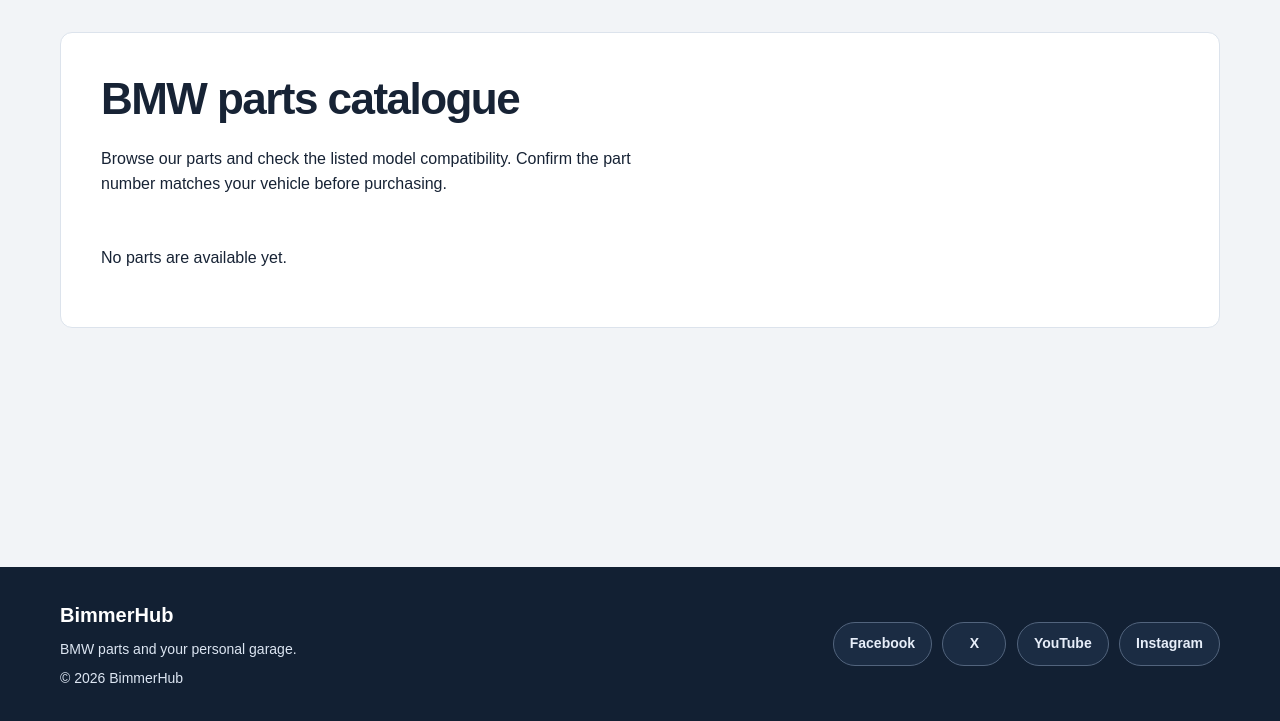
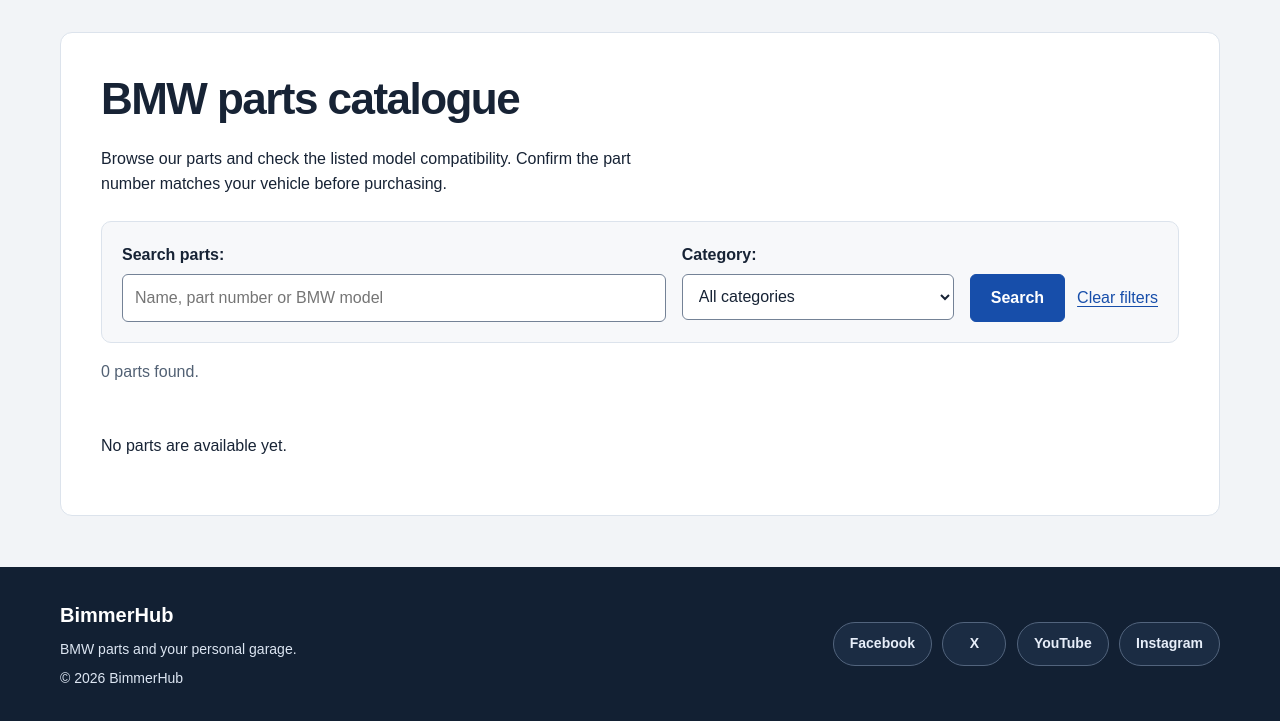
Before and after one commit to darrio-dk08/bimmerhub_project, a Django app: page /parts/ in a window 1280 px wide. Shown: the part 79-800 px from the top of the page. Run offline with Django 5.2, Linux system fonts and the light colour scheme; data that the repository does not hold is empty.

Commit message:
Add catalogue search and category filtering with tests

```diff
--- a/core/static/core/css/base.css
+++ b/core/static/core/css/base.css
@@ -502,3 +502,96 @@ main p {
         padding: 0.75rem 1rem;
     }
 }
+
+/* Catalogue search and category filters */
+.catalogue-filters {
+    display: grid;
+    grid-template-columns: minmax(0, 2fr) minmax(0, 1fr) auto;
+    align-items: start;
+    gap: 1rem;
+    margin-top: 1.5rem;
+    padding: 1.25rem;
+    border: 1px solid var(--border);
+    border-radius: 10px;
+    background: #f7f8fa;
+}
+
+.filter-field {
+    min-width: 0;
+}
+
+.filter-field label {
+    display: block;
+    margin-bottom: 0.4rem;
+    font-weight: 700;
+}
+
+.filter-field input,
+.filter-field select {
+    width: 100%;
+    min-width: 0;
+    min-height: 46px;
+    padding: 0.65rem 0.75rem;
+    border: 1px solid #748296;
+    border-radius: 6px;
+    background: #ffffff;
+    color: var(--text);
+    font: inherit;
+}
+
+.filter-actions {
+    display: flex;
+    align-items: center;
+    flex-wrap: wrap;
+    gap: 0.75rem;
+    padding-top: 2rem;
+}
+
+.filter-actions button {
+    min-height: 46px;
+    padding: 0.65rem 1.25rem;
+    border: 1px solid #174eaa;
+    border-radius: 6px;
+    background: #174eaa;
+    color: #ffffff;
+    font: inherit;
+    font-weight: 700;
+    cursor: pointer;
+}
+
+.filter-actions button:hover {
+    background: #123d85;
+}
+
+.filter-actions a {
+    display: inline-flex;
+    align-items: center;
+    min-height: 44px;
+}
+
+.filter-field input:focus-visible,
+.filter-field select:focus-visible,
+.filter-actions button:focus-visible {
+    outline: 3px solid #b45309;
+    outline-offset: 3px;
+}
+
+.filter-field .errorlist {
+    margin: 0.5rem 0 0;
+    padding-left: 1.25rem;
+    color: #a31515;
+}
+
+.catalogue-result-count {
+    color: var(--muted);
+}
+
+@media (max-width: 800px) {
+    .catalogue-filters {
+        grid-template-columns: minmax(0, 1fr);
+    }
+
+    .filter-actions {
+        padding-top: 0;
+    }
+}
--- a/core/templates/base.html
+++ b/core/templates/base.html
@@ -6,7 +6,7 @@
     <meta charset="UTF-8">
     <meta name="viewport" content="width=device-width, initial-scale=1.0">
     <title>{% block title %}BimmerHub{% endblock %}</title>
-    <link rel="stylesheet" href="{% static 'core/css/base.css' %}?v=4">
+    <link rel="stylesheet" href="{% static 'core/css/base.css' %}?v=5">
     <link rel="icon" type="image/svg+xml" href="{% static 'core/images/favicon.svg' %}">
 </head>
 
--- /dev/null
+++ b/parts/forms.py
@@ -0,0 +1,26 @@
+from django import forms
+
+from .models import Category
+
+
+class PartFilterForm(forms.Form):
+    """Validate public catalogue search and category filters."""
+
+    q = forms.CharField(
+        required=False,
+        max_length=100,
+        label="Search parts",
+        widget=forms.TextInput(
+            attrs={
+                "type": "search",
+                "placeholder": "Name, part number or BMW model",
+            }
+        ),
+    )
+
+    category = forms.ModelChoiceField(
+        required=False,
+        queryset=Category.objects.order_by("name"),
+        empty_label="All categories",
+        label="Category",
+    )
--- a/parts/templates/parts/part_list.html
+++ b/parts/templates/parts/part_list.html
@@ -8,6 +8,37 @@
     Browse our parts and check the listed model compatibility.
     Confirm the part number matches your vehicle before purchasing.
 </p>
+
+<form class="catalogue-filters"
+      method="get"
+      action="{% url 'parts:part_list' %}"
+      aria-label="Filter parts catalogue">
+
+    <div class="filter-field">
+        {{ filter_form.q.label_tag }}
+        {{ filter_form.q }}
+        {{ filter_form.q.errors }}
+    </div>
+
+    <div class="filter-field">
+        {{ filter_form.category.label_tag }}
+        {{ filter_form.category }}
+        {{ filter_form.category.errors }}
+    </div>
+
+    <div class="filter-actions">
+        <button type="submit">Search</button>
+        <a href="{% url 'parts:part_list' %}">Clear filters</a>
+    </div>
+</form>
+
+{% if filter_form.errors %}
+<p>Please correct the filters above and search again.</p>
+{% else %}
+<p class="catalogue-result-count">
+    {{ parts|length }} part{{ parts|length|pluralize }} found.
+</p>
+{% endif %}
 
 <div class="product-grid">
     {% for part in parts %}
@@ -42,7 +73,13 @@
         </div>
     </article>
     {% empty %}
+    {% if filter_form.errors %}
+    <p>Results will appear once the filters are valid.</p>
+    {% elif filters_active %}
+    <p>No parts match your search. Try another term or clear the filters.</p>
+    {% else %}
     <p>No parts are available yet.</p>
+    {% endif %}
     {% endfor %}
 </div>
 {% endblock %}
--- a/parts/views.py
+++ b/parts/views.py
@@ -1,16 +1,42 @@
+from django.db.models import Q
 from django.shortcuts import get_object_or_404, render
 
+from .forms import PartFilterForm
 from .models import Part
 
 
 def part_list(request):
-    """Display the public BMW parts catalogue."""
+    """Display the catalogue with optional search and category filters."""
     parts = Part.objects.select_related("category").order_by("name", "pk")
+    filter_form = PartFilterForm(request.GET)
+    filters_active = False
+
+    if filter_form.is_valid():
+        query = filter_form.cleaned_data["q"]
+        category = filter_form.cleaned_data["category"]
+        filters_active = bool(query or category)
+
+        if query:
+            parts = parts.filter(
+                Q(name__icontains=query)
+                | Q(part_number__icontains=query)
+                | Q(compatible_model__icontains=query)
+            )
+
+        if category:
+            parts = parts.filter(category=category)
+    else:
+        parts = parts.none()
+        filters_active = True
 
     return render(
         request,
         "parts/part_list.html",
-        {"parts": parts},
+        {
+            "parts": parts,
+            "filter_form": filter_form,
+            "filters_active": filters_active,
+        },
     )
 
 
```
Also changed, not shown: parts/tests.py (+113 -0 lines).
